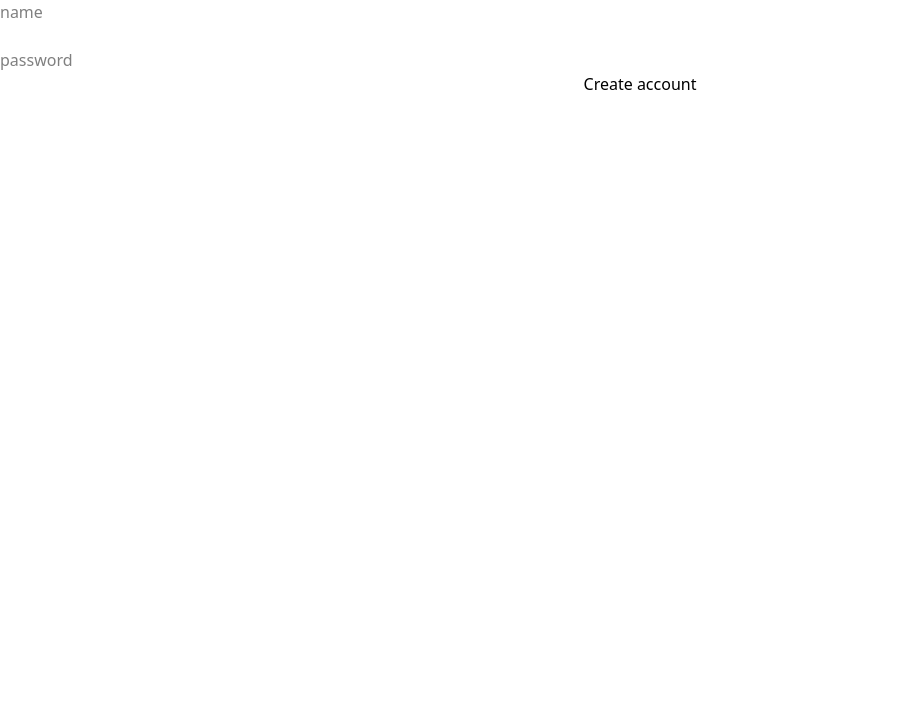
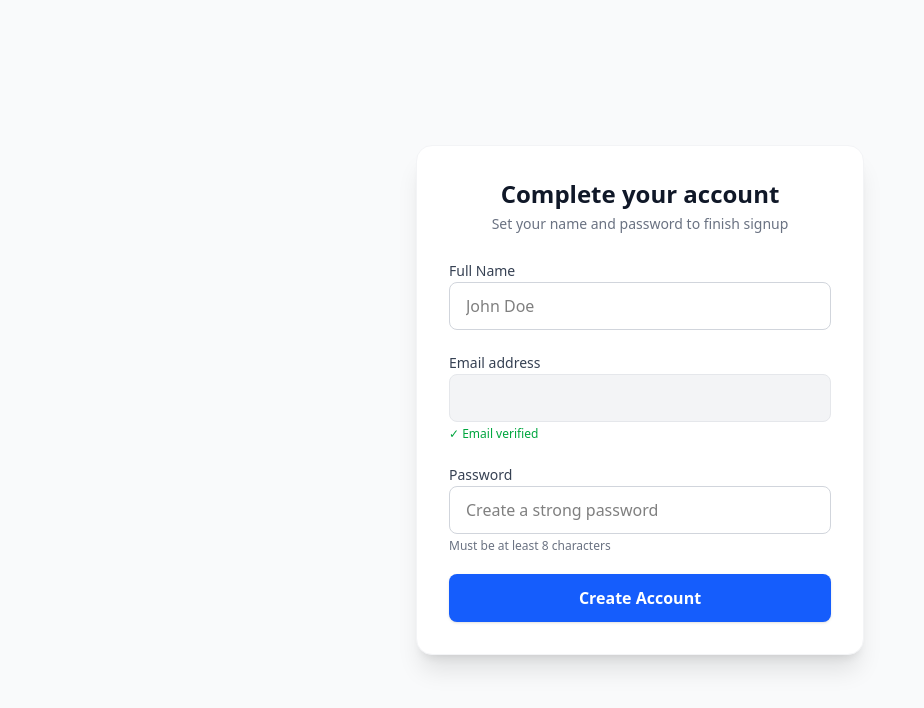
Before and after one commit to abhijitht2002/Email-OTP-Authentication-System-with-Nodemailer, a React app in the folder frontend/: page /register in a window 1280 px wide. Shown: the top 708 px of the page, without its empty margins (0-924 px from the left). Built offline with nearby package versions, Linux system fonts and the light colour scheme; the HTML template or start-up script is replaced by a standard one.

Commit message:
frontend added

```diff
--- a/frontend/src/App.jsx
+++ b/frontend/src/App.jsx
@@ -3,6 +3,7 @@ import { Route, Routes } from "react-router-dom";
 import AuthLayout from "./pages/register/AuthLayout";
 import Verification from "./pages/register/Verification";
 import Register from "./pages/register/Register";
+import Success from "./pages/register/Success";
 
 function App() {
   return (
@@ -10,6 +11,7 @@ function App() {
       <Route element={<AuthLayout />}>
         <Route index element={<Verification />} />
         <Route path="/register" element={<Register />} />
+        <Route path="/register-success" element={<Success />} />
       </Route>
     </Routes>
   );
--- a/frontend/src/pages/register/Register.jsx
+++ b/frontend/src/pages/register/Register.jsx
@@ -1,9 +1,10 @@
 import React, { useState } from "react";
-import { useLocation } from "react-router-dom";
+import { useLocation, useNavigate } from "react-router-dom";
 import { register } from "./auth.api";
 
 function Register() {
   const location = useLocation();
+  const navigate = useNavigate();
   const email = location.state?.email;
 
   const [formData, setFormdata] = useState({
@@ -28,32 +29,88 @@ function Register() {
     try {
       const res = await register(formData);
       console.log(res);
+
+      if (res?.message === "Account created successfully") {
+        navigate("/register-success");
+      }
     } catch (error) {
       console.log(error);
     }
   };
 
   return (
-    <div>
-      <div className="justify-center items-center">
-        <form onSubmit={handleSubmit} className="flex flex-col">
+    <div className="min-h-screen flex items-center justify-center bg-gray-50 px-4">
+      <div className="w-full max-w-md bg-white shadow-xl rounded-2xl p-8 border border-gray-100">
+        {/* Header */}
+        <div className="text-center mb-6">
+          <h2 className="text-2xl font-semibold text-gray-900">
+            Complete your account
+          </h2>
+          <p className="text-sm text-gray-500 mt-1">
+            Set your name and password to finish signup
+          </p>
+        </div>
+
+        <form onSubmit={handleSubmit} className="space-y-5">
+          {/* Name */}
+          <div className="space-y-1">
+            <label className="text-sm font-medium text-gray-700">
+              Full Name
+            </label>
             <input
               type="text"
               name="name"
-            placeholder="name"
+              placeholder="John Doe"
               value={formData.name}
               onChange={handleChange}
+              className="w-full h-12 px-4 border border-gray-300 rounded-lg
+          focus:outline-none focus:ring-2 focus:ring-blue-500 focus:border-blue-500 transition"
             />
-          <input type="text" name="email" value={formData.email} disabled />
+          </div>
+
+          {/* Email (Verified & Disabled) */}
+          <div className="space-y-1">
+            <label className="text-sm font-medium text-gray-700">
+              Email address
+            </label>
             <input
-            type="text"
+              type="email"
+              name="email"
+              value={formData.email}
+              disabled
+              className="w-full h-12 px-4 border border-gray-200 rounded-lg
+          bg-gray-100 text-gray-500 cursor-not-allowed"
+            />
+            <p className="text-xs text-green-600">✓ Email verified</p>
+          </div>
+
+          {/* Password */}
+          <div className="space-y-1">
+            <label className="text-sm font-medium text-gray-700">
+              Password
+            </label>
+            <input
+              type="password"
               name="password"
-            placeholder="password"
+              placeholder="Create a strong password"
               value={formData.password}
               onChange={handleChange}
+              className="w-full h-12 px-4 border border-gray-300 rounded-lg
+          focus:outline-none focus:ring-2 focus:ring-blue-500 focus:border-blue-500 transition"
             />
+            <p className="text-xs text-gray-500">
+              Must be at least 8 characters
+            </p>
+          </div>
 
-          <button type="submit">Create account</button>
+          {/* Submit Button */}
+          <button
+            type="submit"
+            className="w-full h-12 bg-blue-600 text-white font-semibold rounded-lg
+        hover:bg-blue-700 transition shadow-sm disabled:bg-gray-300 disabled:cursor-not-allowed"
+          >
+            Create Account
+          </button>
         </form>
       </div>
     </div>
--- /dev/null
+++ b/frontend/src/pages/register/Success.jsx
@@ -0,0 +1,65 @@
+import React, { useEffect } from "react";
+import { useNavigate } from "react-router-dom";
+
+function Success() {
+  const navigate = useNavigate();
+
+  useEffect(() => {
+    const timer = setTimeout(() => {
+      navigate("/");
+    }, 5000);
+
+    return () => clearTimeout(timer);
+  }, [navigate]);
+
+  return (
+    <div className="min-h-screen flex items-center justify-center bg-gray-50 px-4">
+      <div className="w-full max-w-md bg-white shadow-xl rounded-2xl p-8 border border-gray-100 text-center">
+        {/* Success Icon */}
+        <div className="flex justify-center mb-4">
+          <div className="w-16 h-16 flex items-center justify-center rounded-full bg-green-100">
+            <svg
+              className="w-8 h-8 text-green-600"
+              fill="none"
+              stroke="currentColor"
+              strokeWidth="3"
+              viewBox="0 0 24 24"
+            >
+              <path
+                strokeLinecap="round"
+                strokeLinejoin="round"
+                d="M5 13l4 4L19 7"
+              />
+            </svg>
+          </div>
+        </div>
+
+        {/* Title */}
+        <h2 className="text-2xl font-semibold text-gray-900">
+          Account Created Successfully 🎉
+        </h2>
+
+        {/* Subtitle */}
+        <p className="text-gray-500 mt-2">
+          Your account has been created and verified.
+        </p>
+
+        {/* Info */}
+        <p className="text-sm text-gray-400 mt-4">
+          Redirecting you in 5 seconds...
+        </p>
+
+        {/* Manual Button */}
+        <button
+          onClick={() => navigate("/login")}
+          className="mt-6 w-full h-12 bg-blue-600 text-white font-semibold rounded-lg
+          hover:bg-blue-700 transition shadow-sm"
+        >
+          Continue to Login
+        </button>
+      </div>
+    </div>
+  );
+}
+
+export default Success;
--- a/frontend/src/pages/register/Verification.jsx
+++ b/frontend/src/pages/register/Verification.jsx
@@ -1,13 +1,37 @@
-import React, { useState } from "react";
+import React, { useEffect, useState } from "react";
 import { useNavigate } from "react-router-dom";
 import { generate, verify } from "./auth.api";
 
 function Verification() {
   const [email, setEmail] = useState("");
   const [otp, setOTP] = useState("");
+  const [timeLeft, setTimeLeft] = useState(0);
+  const [isRunning, setIsRunning] = useState(false);
   const [otpSent, setotpSent] = useState(false);
 
   const navigate = useNavigate();
+
+  useEffect(() => {
+    let timer;
+
+    if (isRunning && timeLeft > 0) {
+      timer = setInterval(() => {
+        setTimeLeft((prev) => prev - 1);
+      }, 1000);
+    }
+
+    if (timeLeft === 0) {
+      setIsRunning(false);
+    }
+
+    return () => clearInterval(timer);
+  }, [isRunning, timeLeft]);
+
+  const formatTime = (secs) => {
+    const min = Math.floor(secs / 60);
+    const sec = secs % 60;
+    return `${min < 10 ? "0" : ""}${min}:${sec < 10 ? "0" : ""}${sec}`;
+  };
 
   const handleGenerate = async () => {
     try {
@@ -15,7 +39,12 @@ function Verification() {
 
       const res = await generate(email);
       console.log(res);
+
+      if (res?.message === "OTP sent to mail") {
+        setTimeLeft(600);
+        setIsRunning(true);
         setotpSent(true);
+      }
     } catch (error) {
       console.log(error);
     }
@@ -35,29 +64,109 @@ function Verification() {
   };
 
   return (
-    <div className="min-h-screen flex items-center justify-center">
-      <div className="flex flex-col justify-center items-center">
+    <div className="min-h-screen flex items-center justify-center bg-gray-50 px-4">
+      <div className="w-full max-w-md bg-white shadow-xl rounded-2xl p-8 border border-gray-100">
+        {/* header */}
+        <div className="text-center mb-6">
+          <h2 className="text-2xl font-semibold text-gray-900">
+            Verify your email
+          </h2>
+
+          {!isRunning ? (
+            <p className="text-sm text-gray-500 mt-1">
+              We’ll send a verification code to your email
+            </p>
+          ) : (
+            <p className="text-sm text-gray-600 mt-2">
+              OTP sent to{" "}
+              <span className="font-medium text-gray-900">{email}</span>
+            </p>
+          )}
+        </div>
+
+        {/* Email Input + Generate Button */}
+        <div className="space-y-2">
+          <label className="text-sm font-medium text-gray-700">
+            Email address
+          </label>
+
+          <div className="relative">
             <input
-          type="text"
+              type="email"
               name="email"
-          placeholder="email"
+              placeholder="you@example.com"
               value={email}
               onChange={(e) => setEmail(e.target.value)}
-          disabled={otpSent}
+              disabled={isRunning}
+              className="w-full h-12 px-4 pr-36 border border-gray-300 rounded-lg
+          focus:outline-none focus:ring-2 focus:ring-blue-500 focus:border-blue-500
+          disabled:bg-gray-100 disabled:text-gray-500 transition"
             />
-        <button onClick={handleGenerate}>Generate OTP</button>
 
+            <button
+              type="button"
+              onClick={handleGenerate}
+              disabled={isRunning || otpSent || !email}
+              className={`absolute right-1.5 top-1/2 -translate-y-1/2 h-9 px-4 rounded-md text-sm font-medium transition
+          ${
+            isRunning || otpSent
+              ? "text-gray-600 cursor-not-allowed"
+              : "bg-blue-600 text-white hover:bg-blue-700 shadow-sm"
+          }`}
+            >
+              {isRunning ? formatTime(timeLeft) : "Send OTP"}
+            </button>
+          </div>
+
+          {/* Timer / Info */}
+          {isRunning && (
+            <p className="text-xs text-gray-500">
+              Code expires in {formatTime(timeLeft)}
+            </p>
+          )}
+        </div>
+
+        {/* OTP Section */}
         {otpSent && (
-          <>
+          <div className="mt-6 space-y-4 animate-fade-in">
+            <div className="space-y-2">
+              <label className="text-sm font-medium text-gray-700">
+                Verification code
+              </label>
               <input
                 type="text"
                 name="otp"
-              placeholder="Enter otp"
+                placeholder="Enter 6-digit code"
                 value={otp}
                 onChange={(e) => setOTP(e.target.value)}
+                maxLength={6}
+                className="w-full h-12 px-4 border border-gray-300 rounded-lg text-center tracking-widest text-lg
+            focus:outline-none focus:ring-2 focus:ring-blue-500 focus:border-blue-500 transition"
               />
-            <button onClick={handleVerify}>verify</button>
-          </>
+            </div>
+
+            {/* Verify Button */}
+            <button
+              onClick={handleVerify}
+              className="w-full h-12 bg-blue-600 text-white font-semibold rounded-lg
+          hover:bg-blue-700 transition shadow-sm"
+            >
+              Verify Email
+            </button>
+
+            {/* Resend */}
+            {!isRunning && (
+              <p className="text-sm text-center text-gray-500">
+                Didn’t receive the code?{" "}
+                <button
+                  onClick={handleGenerate}
+                  className="text-blue-600 font-medium hover:underline"
+                >
+                  Resend OTP
+                </button>
+              </p>
+            )}
+          </div>
         )}
       </div>
     </div>
```
Lines whose indentation alone changed are shown as unchanged.
